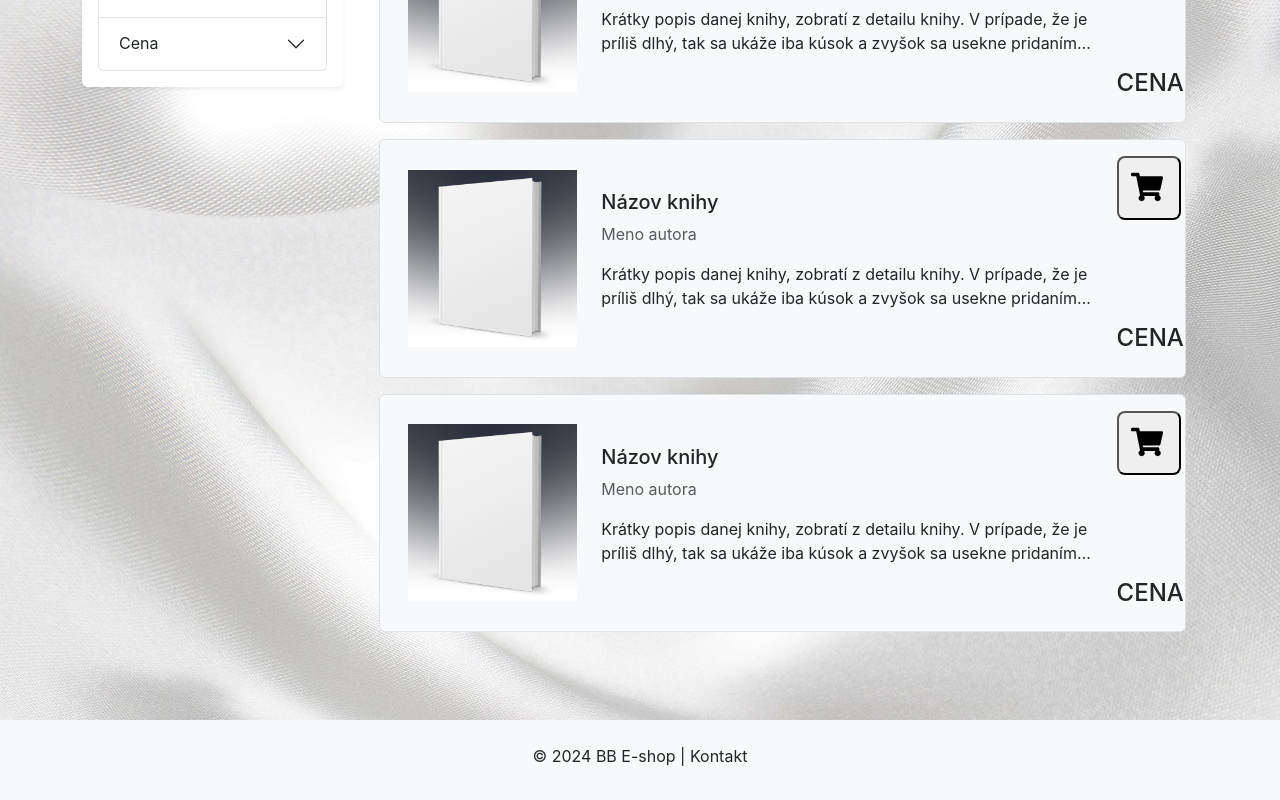
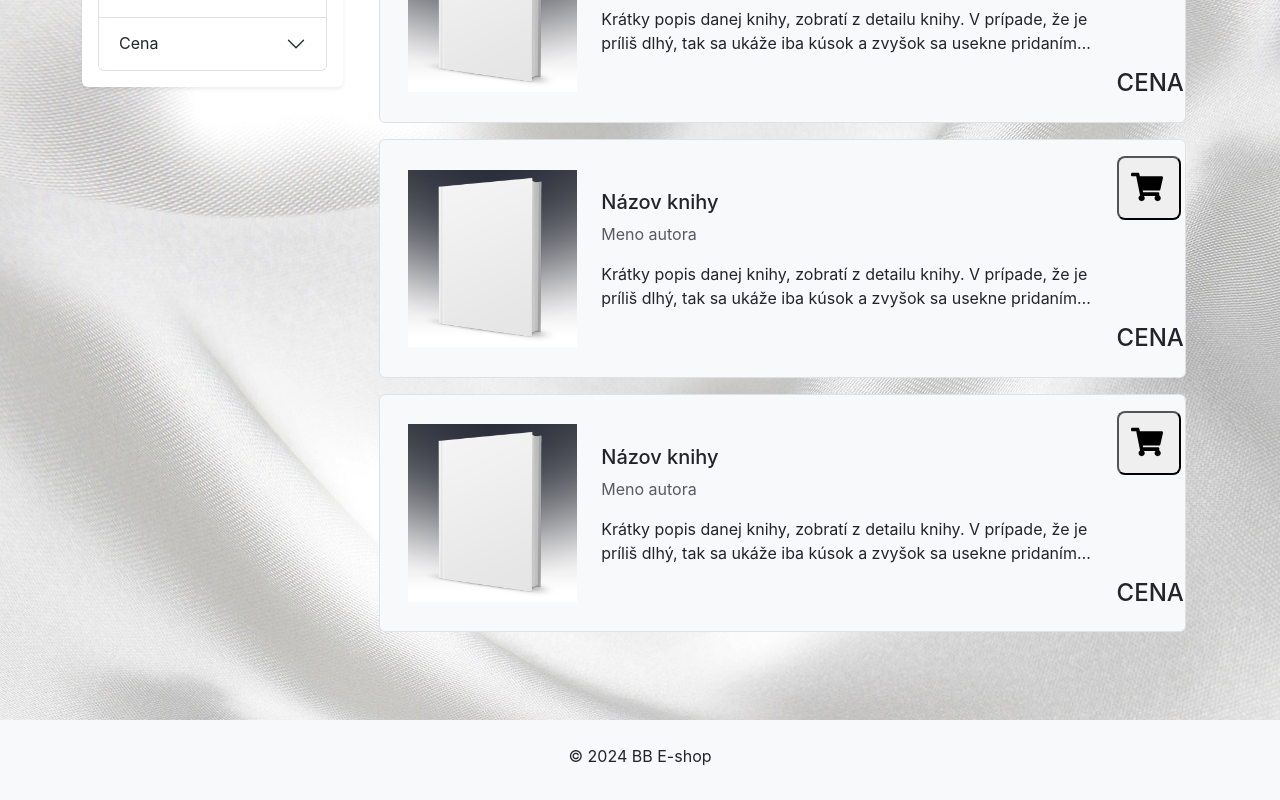
Before and after one commit to huzevkova/VAII_SP_ESHOP, a React (Create React App) app: page /search in a window 1280 px wide. Shown: the part 388-1188 px from the top of the page. Built offline with nearby package versions, Linux system fonts and the light colour scheme.

Commit message:
Refaktoring General komponentov

```diff
--- a/src/App.js
+++ b/src/App.js
@@ -23,7 +23,7 @@ function App() {
 
               <Route path="/search" element={<SearchPage/>}/>
 
-              <Route path="/blog" element={<BlogPost/>}/>
+              <Route path="/post" element={<BlogPost/>}/>
 
               <Route path="/blog_posts" element={<BlogPage/>}/>
 
--- a/src/components/General/Footer.js
+++ b/src/components/General/Footer.js
@@ -3,7 +3,7 @@ import React from "react";
 const Footer = () => (
     <footer className="bg-light text-center py-4">
         <div className="container">
-            <p>&copy; 2024 BB E-shop | <a>Kontakt</a></p>
+            <p>&copy; 2024 BB E-shop</p>
         </div>
     </footer>
 );
--- a/src/components/General/SearchBar.js
+++ b/src/components/General/SearchBar.js
@@ -2,13 +2,12 @@ import {FaSearch} from "react-icons/fa";
 import React from "react";
 
 
-const SearchBar = () => {
-
+const SearchBar = ({handleSearchInputChange, handleSearch}) => {
     return (
         <div className="d-flex">
             <input className="form-control flex-grow-1 searchBar" type="text"
-                   placeholder="Search.."/>
-            <button className="searchIcon" type="submit"><FaSearch/></button>
+                   placeholder="Search.." onChange={handleSearchInputChange}/>
+            <button className="searchIcon" type="submit" onClick={handleSearch}><FaSearch/></button>
         </div>
     )
 }
```
